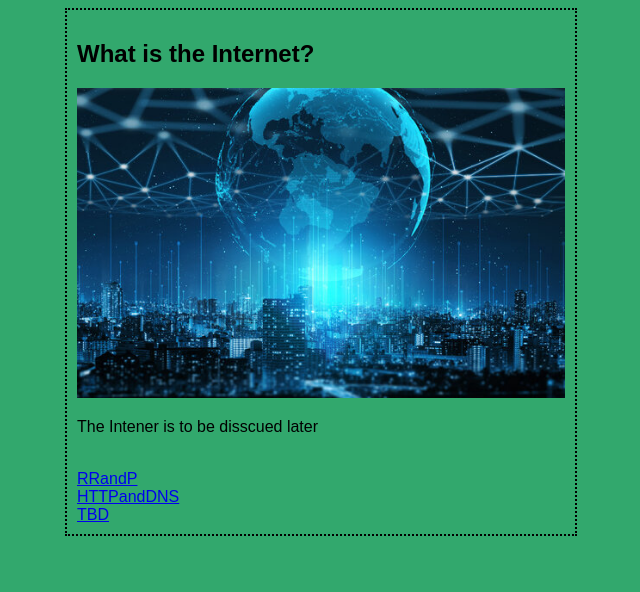
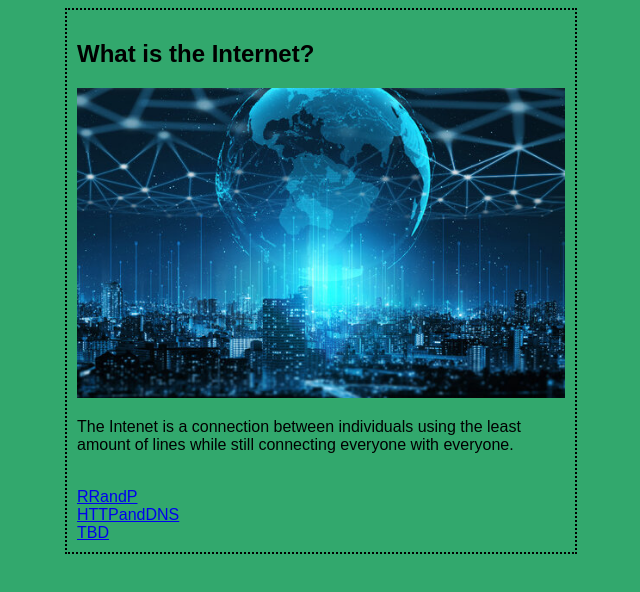
Before and after one commit to cdene1/Internet, a plain HTML site: page index.html in a window 1280 px wide. Shown: the whole page, without its empty margins (319-959 px from the left). Drawn offline with Linux system fonts and the light colour scheme.

Commit message:
Update index.html

```diff
--- a/index.html
+++ b/index.html
@@ -19,7 +19,7 @@
             <img src="Internet.jpg" width=100% height=100%>
 
     <br>
-    <p>The Intener is to be disscued later</p>
+    <p>The Intenet is a connection between individuals using the least amount of lines while still connecting everyone with everyone.</p>
     <br>
 
     <a href="RRandP.html">RRandP</a>
```
